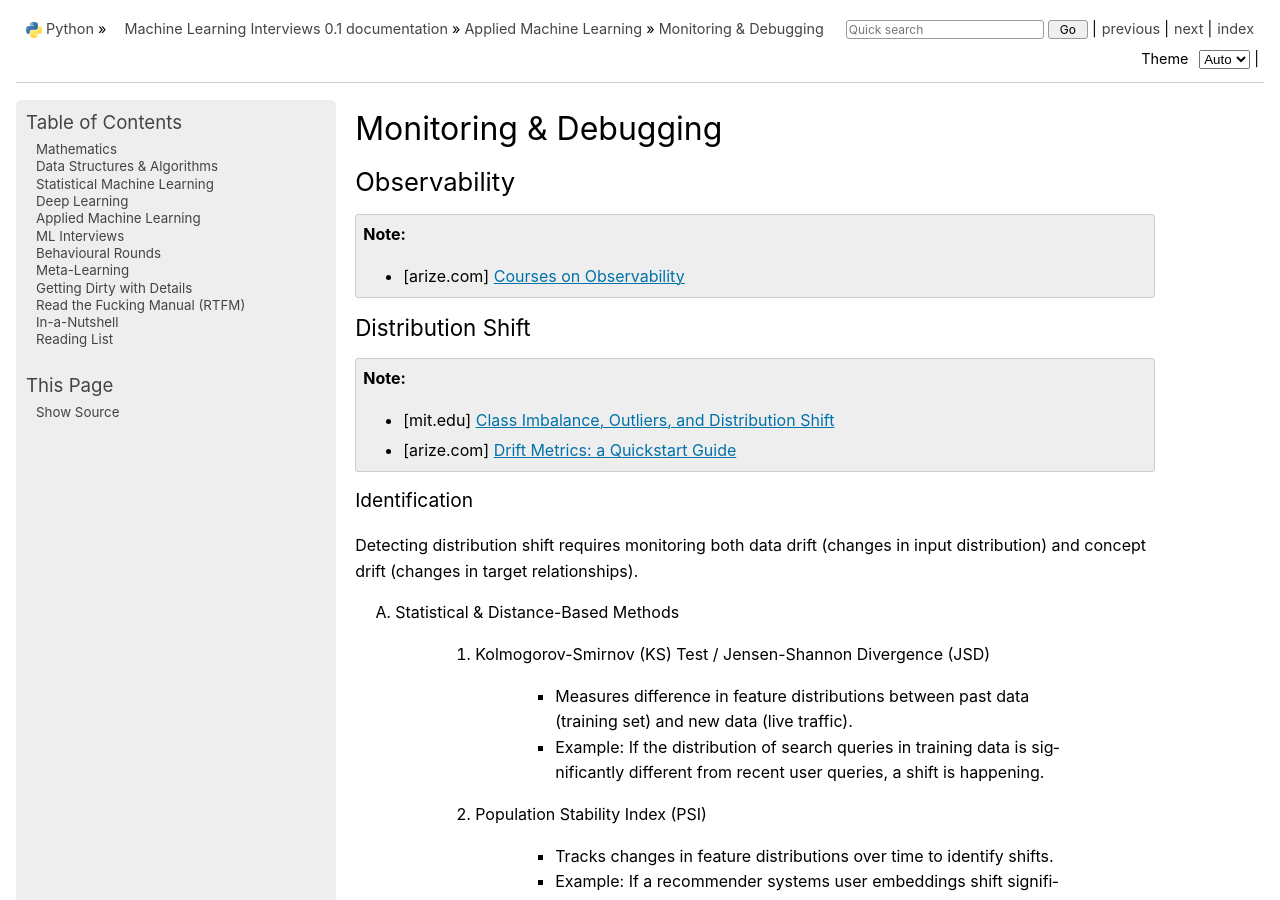
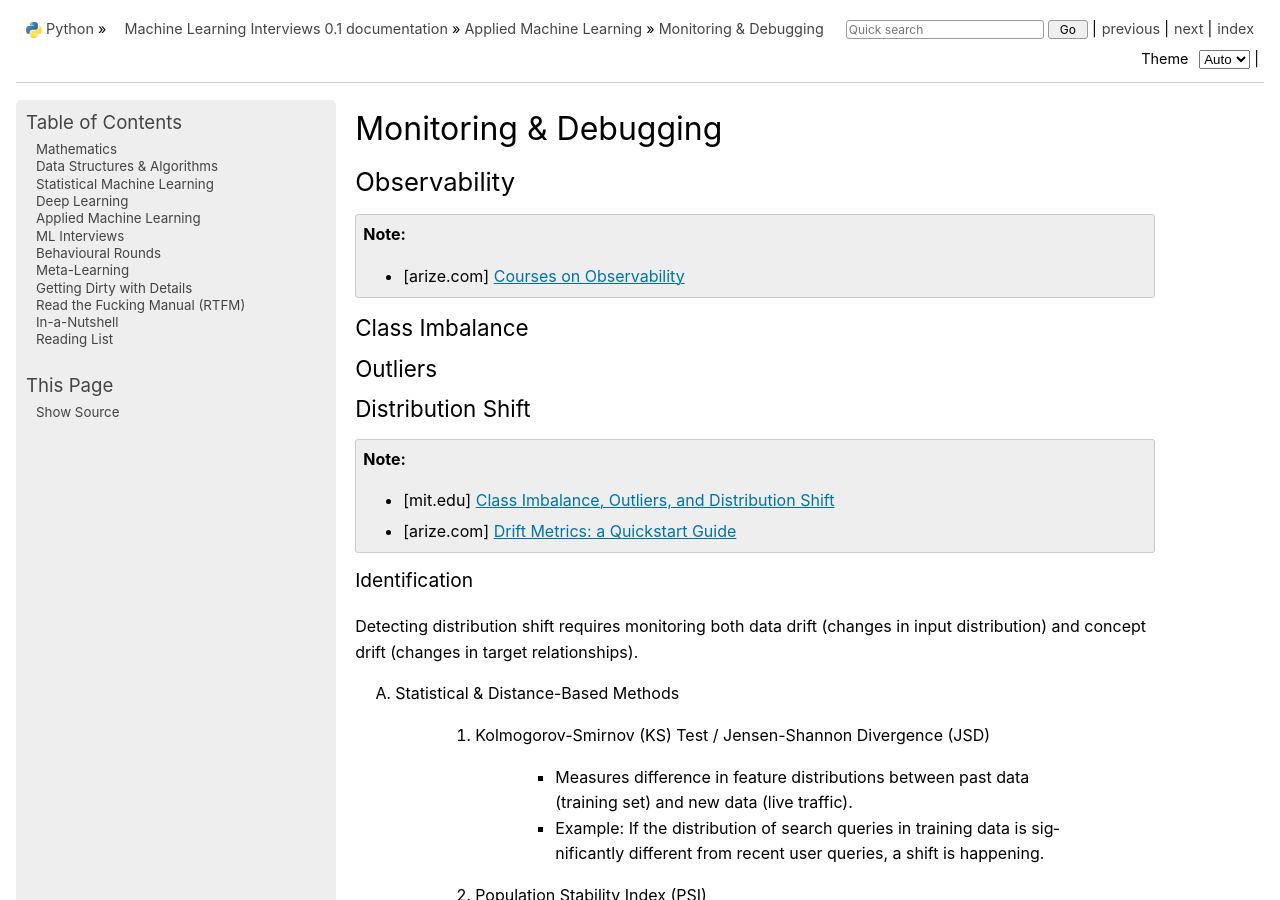
Before and after one commit to uselesstechjunks/leetcode, a Sphinx documentation site: the page built from docs/source/applied/eval/monitor.rst, in a window 1280 px wide and 900 px high. Built offline with Sphinx 7.4.7, drawn with Linux system fonts in a browser that asks for light colours; pages that are not in the unit, such as notebooks, are missing from menus.

Commit message:
Update monitor.rst

```diff
--- a/docs/source/applied/eval/monitor.rst
+++ b/docs/source/applied/eval/monitor.rst
@@ -8,6 +8,10 @@ Observability
 
 	* [arize.com] `Courses on Observability <https://courses.arize.com/courses/>`_
 
+Class Imbalance
+====================================================================================
+Outliers
+====================================================================================
 Distribution Shift
 ====================================================================================
 .. note::
```
